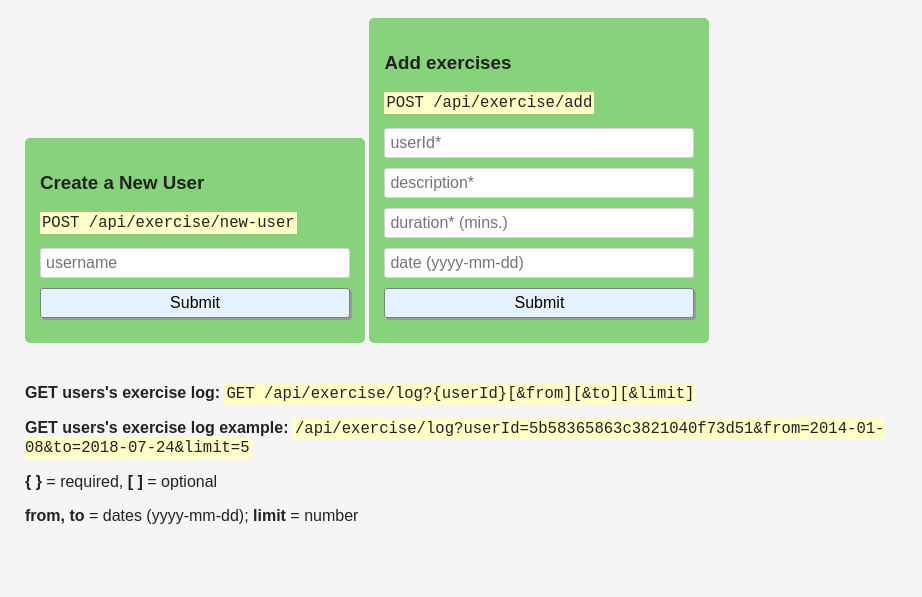
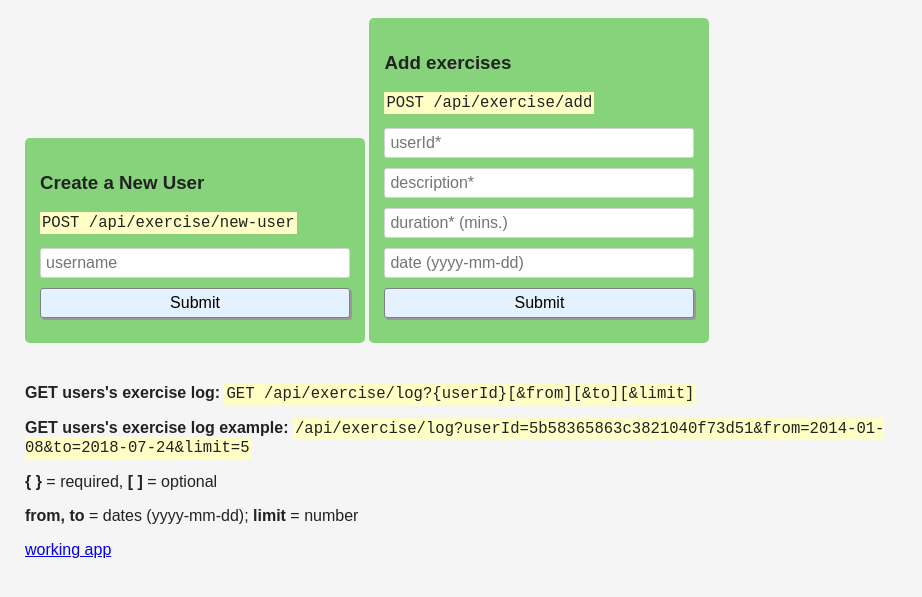
Before and after one commit to lubodrinka/exercise-tracker, a website: page views/index.html in a window 1280 px wide. Shown: the part 65-662 px from the top of the page, without its empty margins (0-922 px from the left). Drawn offline with Linux system fonts and the light colour scheme; files that its build step writes are made by us from their sources.

Commit message:
Update index.html

```diff
--- a/views/index.html
+++ b/views/index.html
@@ -30,6 +30,7 @@
        <p><strong>GET users's exercise log example: </strong><code>  /api/exercise/log?userId=5b58365863c3821040f73d51&from=2014-01-08&to=2018-07-24&limit=5</code></p>
           <p><strong>{ }</strong> = required, <strong>[ ]</strong> = optional</p>
           <p><strong>from, to</strong> = dates (yyyy-mm-dd); <strong>limit</strong> = number</p>
+        <a href="https://mint-society.glitch.me">working app</a>
       </div>
    </body>
 
```
